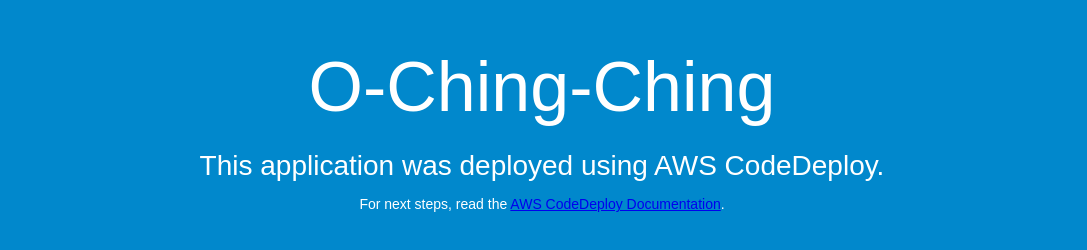
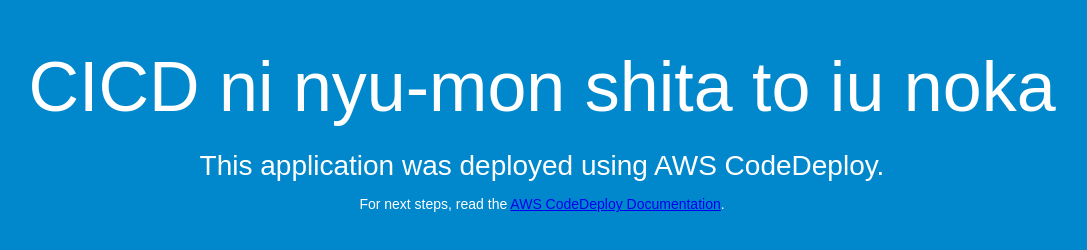
Before and after one commit to yuy-ex-suzuki/test_20220401, a plain HTML site: page index.html in a window 1280 px wide. Shown: the whole page, without its empty margins (98-1185 px from the left). Drawn offline with Linux system fonts and the light colour scheme.

Commit message:
update CICD nyu-Mon

```diff
--- a/index.html
+++ b/index.html
@@ -26,7 +26,7 @@
 </head>
 <body>
   <div align="center">
-    <h1>O-Ching-Ching</h1>
+    <h1>CICD ni nyu-mon shita to iu noka</h1>
     <h2>This application was deployed using AWS CodeDeploy.</h2>
     <p>For next steps, read the <a href="http://aws.amazon.com/documentation/codedeploy">AWS CodeDeploy Documentation</a>.</p>
   </div>
```
